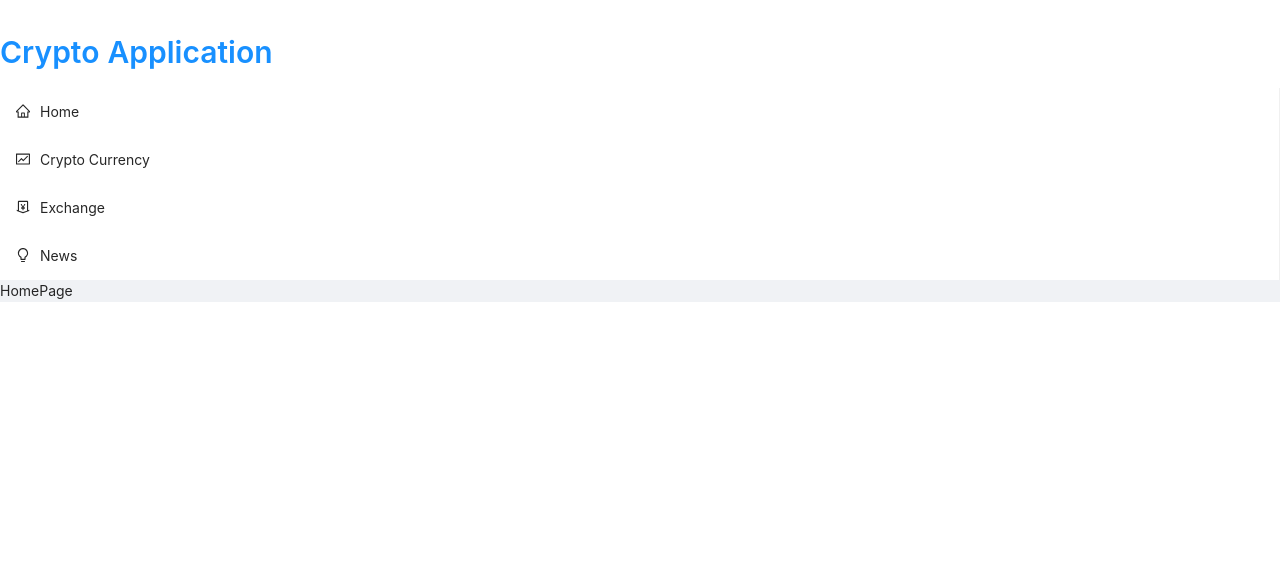
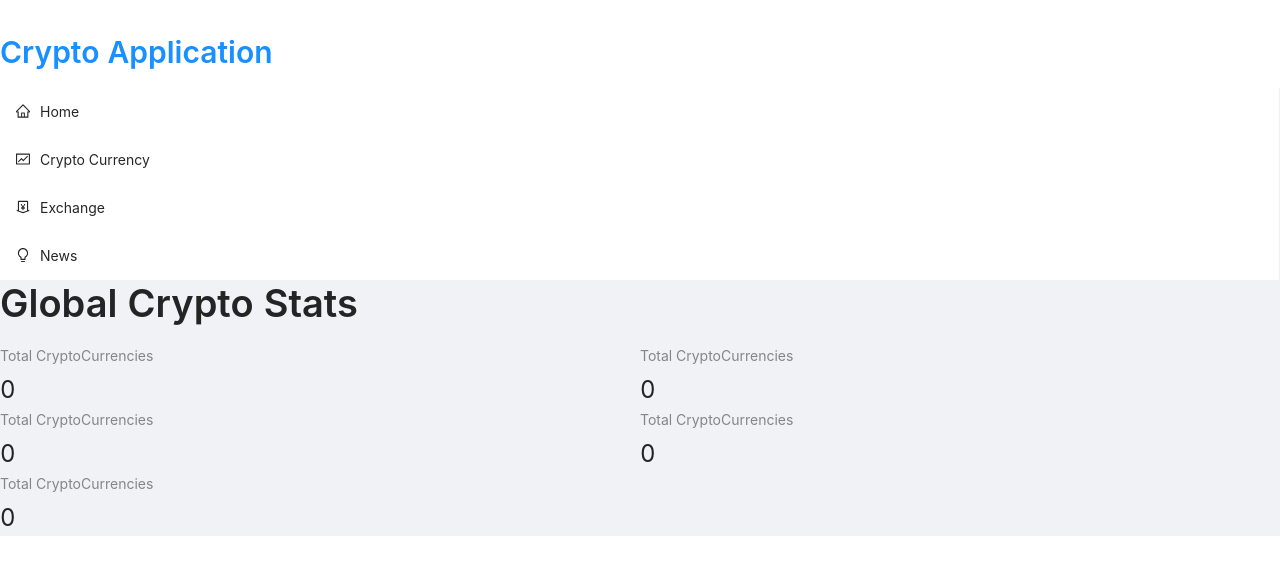
Before and after one commit to DinhXuanDat-Dev/react-crypto-app, a React (Create React App) app: page / in a window 1280 px wide. Shown: the top 574 px of the page. Built offline with nearby package versions, Linux system fonts and the light colour scheme.

Commit message:
Redux Store + API

```diff
--- /dev/null
+++ b/src/app/Store.js
@@ -0,0 +1,8 @@
+import { configureStore } from "@reduxjs/toolkit";
+import {cryptoApi} from '../services/CryptoAPI'
+
+export default configureStore({
+    reducer: {
+        [cryptoApi.reducerPath]: cryptoApi.reducer,
+    },
+})
--- a/src/components/HomePage.jsx
+++ b/src/components/HomePage.jsx
@@ -1,8 +1,30 @@
 import React from 'react'
+import { Col, Row, Typography, Statistic } from 'antd'
+
+const { Title } = Typography
 
 const HomePage = () => {
   return (
-    <div>HomePage</div>
+    <>
+      <Title level="2" className="heading">Global Crypto Stats</Title>
+      <Row>
+        <Col span={12}>
+          <Statistic title="Total CryptoCurrencies"></Statistic>
+        </Col>
+        <Col span={12}>
+          <Statistic title="Total CryptoCurrencies"></Statistic>
+        </Col>
+        <Col span={12}>
+          <Statistic title="Total CryptoCurrencies"></Statistic>
+        </Col>
+        <Col span={12}>
+          <Statistic title="Total CryptoCurrencies"></Statistic>
+        </Col>
+        <Col span={12}>
+          <Statistic title="Total CryptoCurrencies"></Statistic>
+        </Col>
+      </Row>
+    </>
   )
 }
 
--- a/src/index.js
+++ b/src/index.js
@@ -2,12 +2,16 @@ import React from 'react';
 import ReactDOM from 'react-dom';
 import { BrowserRouter} from 'react-router-dom';
 import App from './App';
-import 'antd/dist/antd.css';
+import 'antd/dist/antd.min.css';
+import { Provider } from 'react-redux'
+import Store from '../src/app/Store'
 
 ReactDOM.render(
   <React.StrictMode>
     <BrowserRouter>
-      <App />
+      <Provider store={Store}>
+        <App />
+      </Provider>
     </BrowserRouter>
   </React.StrictMode>,
   document.getElementById('root')
--- /dev/null
+++ b/src/services/CryptoAPI.js
@@ -0,0 +1,20 @@
+import { createApi, fetchBaseQuery} from '@reduxjs/toolkit/query'
+
+const cryptoApiHeaders = {
+    'x-rapidapi-host': 'coinranking1.p.rapidapi.com',
+    'x-rapidapi-key': 'c81b417585msh2a88793b2ebd79dp11458ejsnb01982b33657'
+}
+
+const cryptoApiUrl = 'https://coinranking1.p.rapidapi.com/coins';
+
+const createRequest = (url) => ({ url, headers: cryptoApiHeaders })
+
+export const cryptoApi = createApi({
+    reducerPath: 'cryptoApi',
+    baseQuery: fetchBaseQuery({ cryptoApiUrl }),
+    endpoints: (builder) => ({
+        getCryptos: builder.query({
+            query: () => createRequest('/exchanges')
+        })
+    })
+});
```
